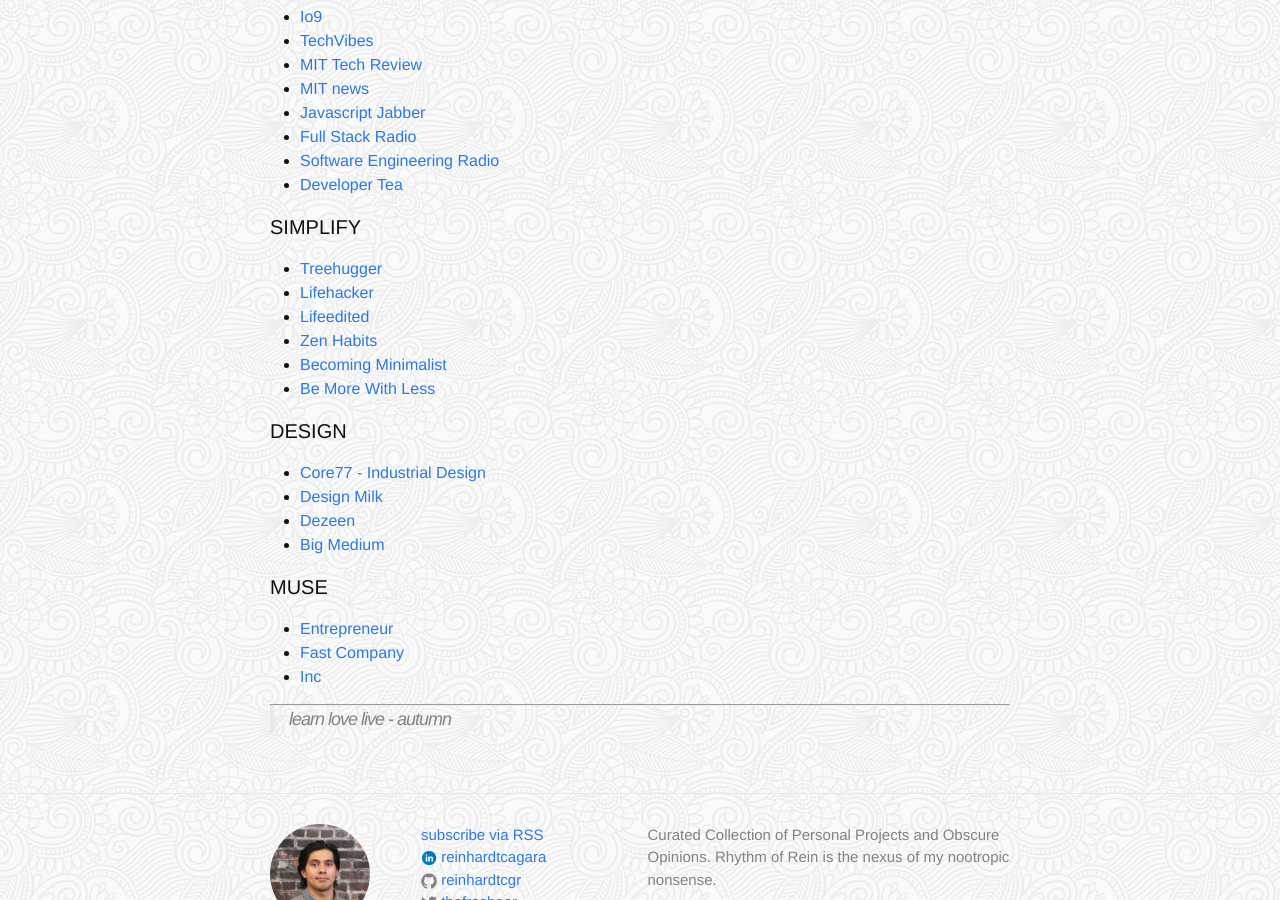
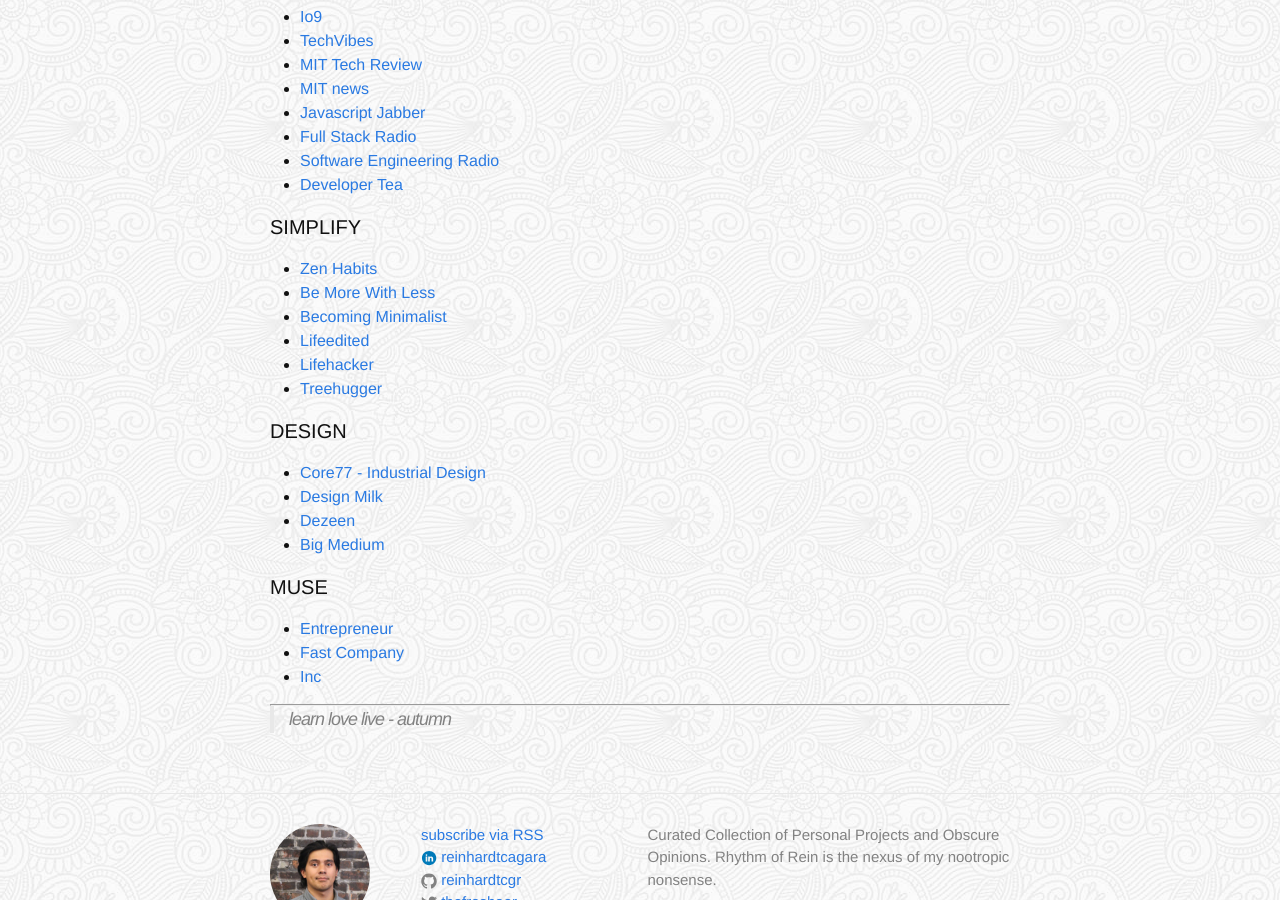
Before and after one commit to reinhardt021/reinhardt021.github.io, a Jekyll site: the page built from about.md, in a window 1280 px wide and 900 px high, scrolled down 1689 px. Built offline with Jekyll 4.4.1, drawn with Linux system fonts in a browser that asks for light colours.

Commit message:
Rearranged list of sites to most frequent at the top

```diff
--- a/about.md
+++ b/about.md
@@ -58,12 +58,12 @@
 - <a href="https://developertea.com/">Developer Tea</a>
 
 #### SIMPLIFY
+- <a href="http://www.zenhabits.net/"> Zen Habits </a>
+- <a href="http://www.bemorewithless.com/"> Be More With Less </a>
+- <a href="http://www.becomingminimalist.com/"> Becoming Minimalist </a>
+- <a href="http://www.lifeedited.com/"> Lifeedited </a>
+- <a href="http://www.lifehacker.com/"> Lifehacker </a>
 - <a href="http://www.treehugger.com/"> Treehugger </a>
-- <a href="http://www.lifehacker.com/"> Lifehacker </a>
-- <a href="http://www.lifeedited.com/"> Lifeedited </a>
-- <a href="http://www.zenhabits.net/"> Zen Habits </a>
-- <a href="http://www.becomingminimalist.com/"> Becoming Minimalist </a>
-- <a href="http://www.bemorewithless.com/"> Be More With Less </a>
 
 #### DESIGN
 - <a href="http://www.core77.com/"> Core77 - Industrial Design </a>
```
